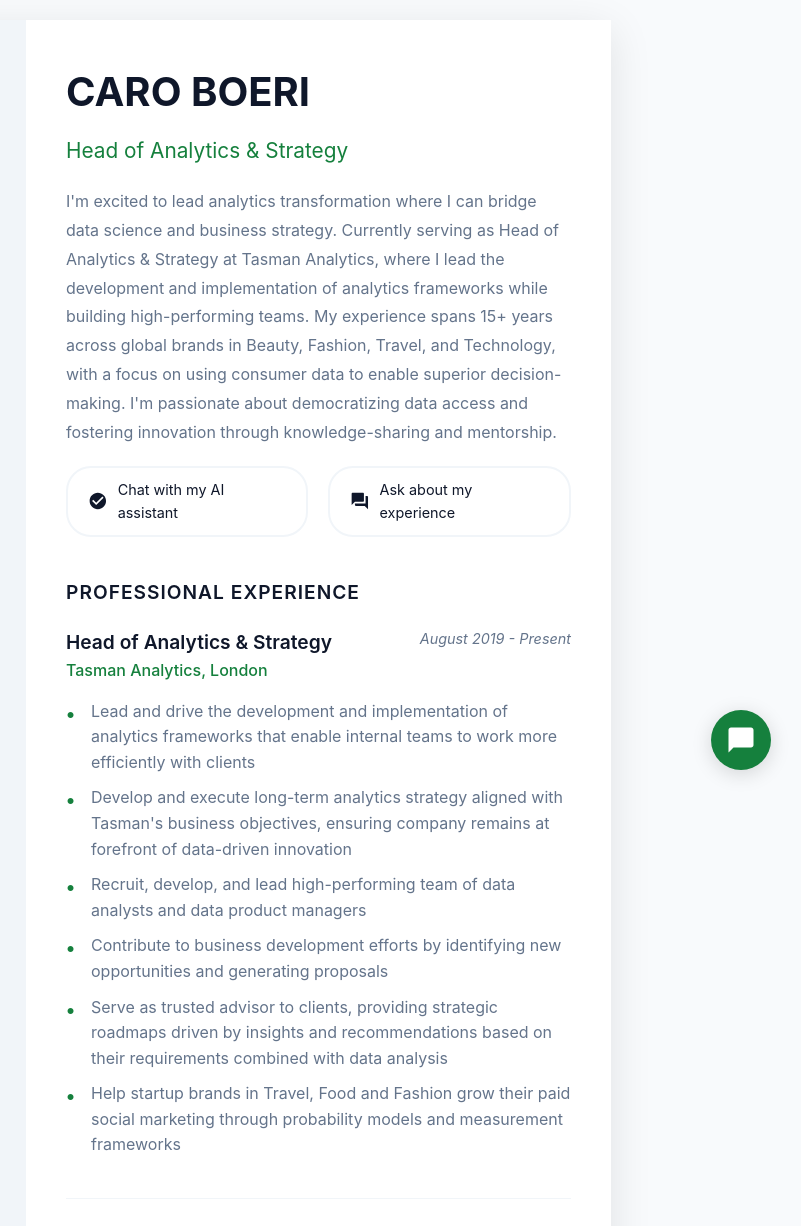
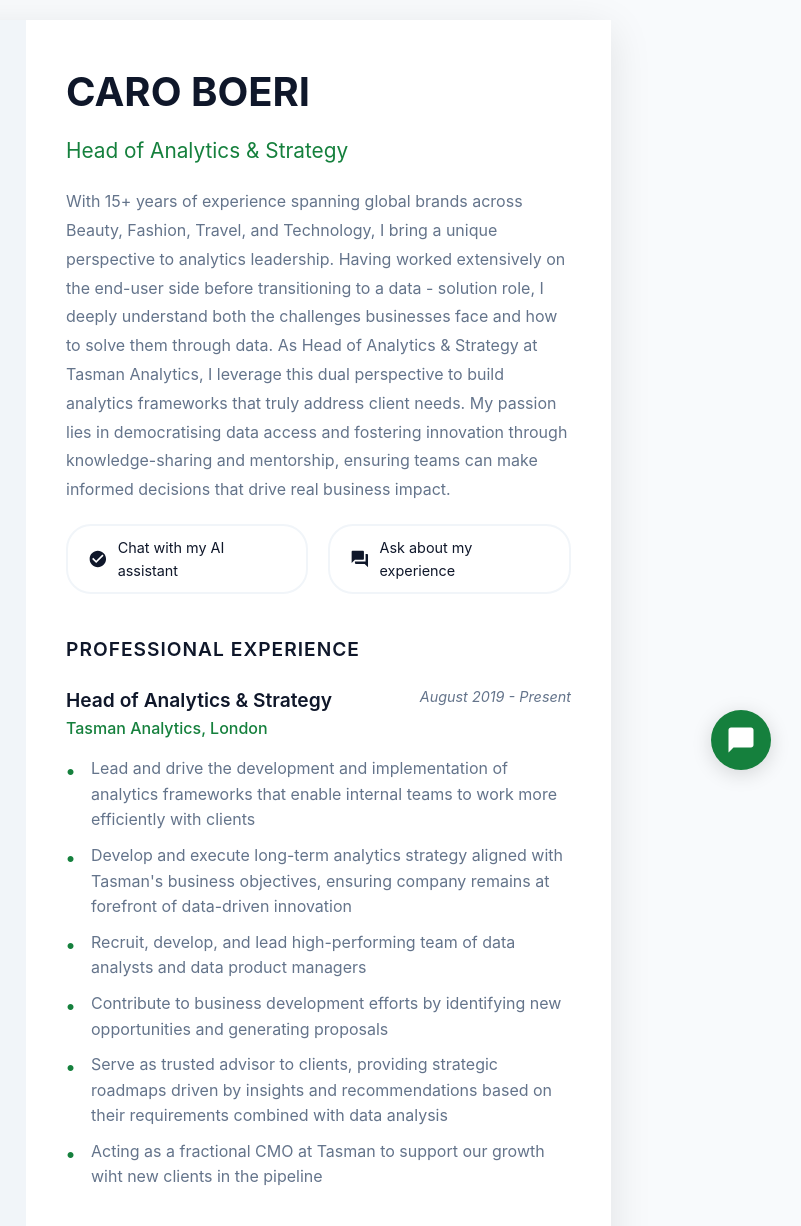
Before and after one commit to devotchkita/caroboeri, a plain HTML site: page index.html in a window 1280 px wide. Shown: the top 1226 px of the page, 479-1280 px from the left. Drawn offline with Linux system fonts and the light colour scheme.

Commit message:
Update index.html

```diff
--- a/index.html
+++ b/index.html
@@ -7,7 +7,7 @@
     <meta name="description" content="Caro Boeri - Head of Analytics & Strategy with 15+ years experience in data-driven transformation">
     <meta name="keywords" content="analytics, data strategy, Caro Boeri, head of analytics, London">
     <meta property="og:title" content="Caro Boeri - Head of Analytics & Strategy">
-    <meta property="og:description" content="Leading analytics innovation at Tasman Analytics">
+    <meta property="og:description" content="Leading Data Analytics and Strategy at Tasman Analytics">
     <style>
         * {
             margin: 0;
@@ -634,12 +634,10 @@
                 <h1>CARO BOERI</h1>
                 <div class="title">Head of Analytics & Strategy</div>
                 <p class="intro-text">
-                    I'm excited to lead analytics transformation where I can bridge data science and business strategy.
-                    Currently serving as Head of Analytics & Strategy at Tasman Analytics, where I lead the development
-                    and implementation of analytics frameworks while building high-performing teams. My experience spans
-                    15+ years across global brands in Beauty, Fashion, Travel, and Technology, with a focus on using
-                    consumer data to enable superior decision-making. I'm passionate about democratizing data access
-                    and fostering innovation through knowledge-sharing and mentorship.
+                    With 15+ years of experience spanning global brands across Beauty, Fashion, Travel, and Technology, I bring a unique perspective to analytics leadership.
+                    Having worked extensively on the end-user side before transitioning to a data - solution role, I deeply understand both the challenges businesses face and how to solve them through data.
+                    As Head of Analytics & Strategy at Tasman Analytics, I leverage this dual perspective to build analytics frameworks that truly address client needs.
+                    My passion lies in democratising data access and fostering innovation through knowledge-sharing and mentorship, ensuring teams can make informed decisions that drive real business impact.
                 </p>
                 <div class="ai-chat-links">
                     <a href="#" class="chat-link" onclick="toggleChat(); return false;">
@@ -674,7 +672,7 @@
                         <li>Recruit, develop, and lead high-performing team of data analysts and data product managers</li>
                         <li>Contribute to business development efforts by identifying new opportunities and generating proposals</li>
                         <li>Serve as trusted advisor to clients, providing strategic roadmaps driven by insights and recommendations based on their requirements combined with data analysis</li>
-                        <li>Help startup brands in Travel, Food and Fashion grow their paid social marketing through probability models and measurement frameworks</li>
+                        <li>Acting as a fractional CMO at Tasman to support our growth wiht new clients in the pipeline</li>
                     </ul>
                 </div>
 
```
